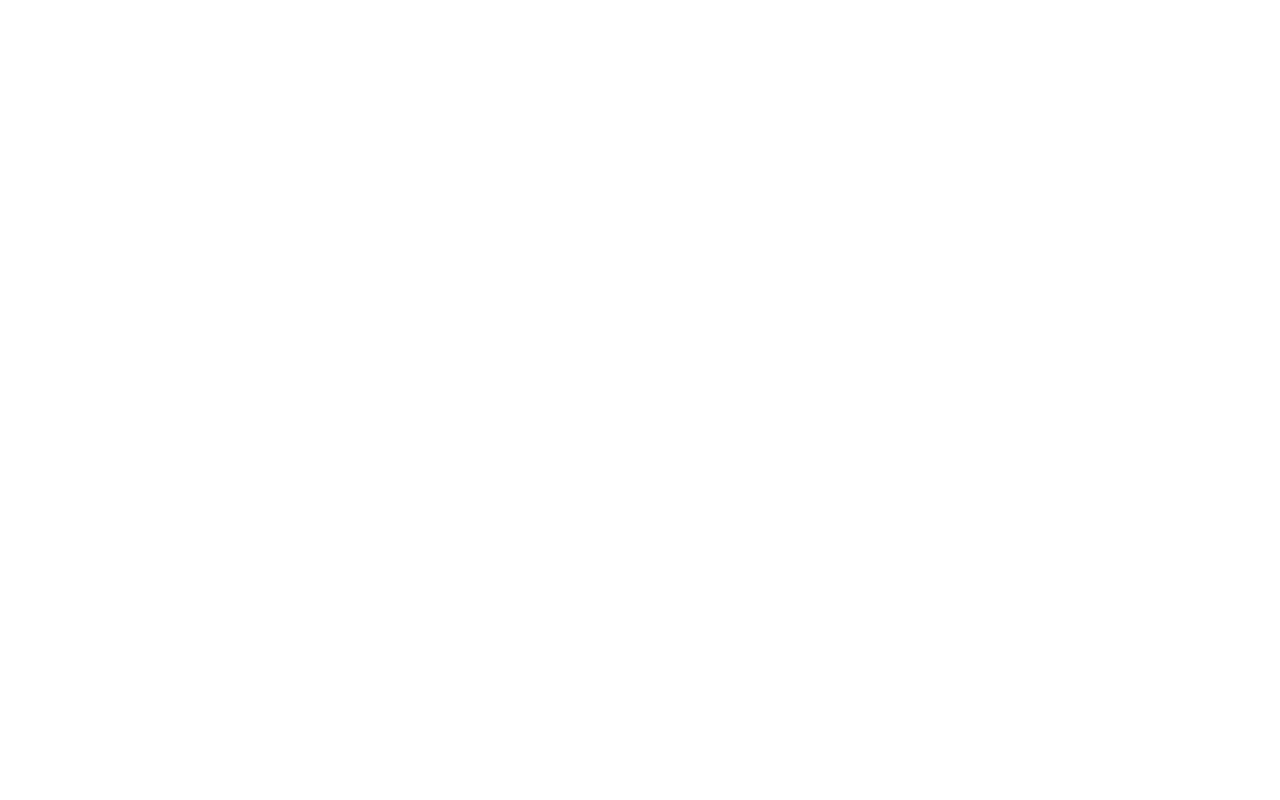
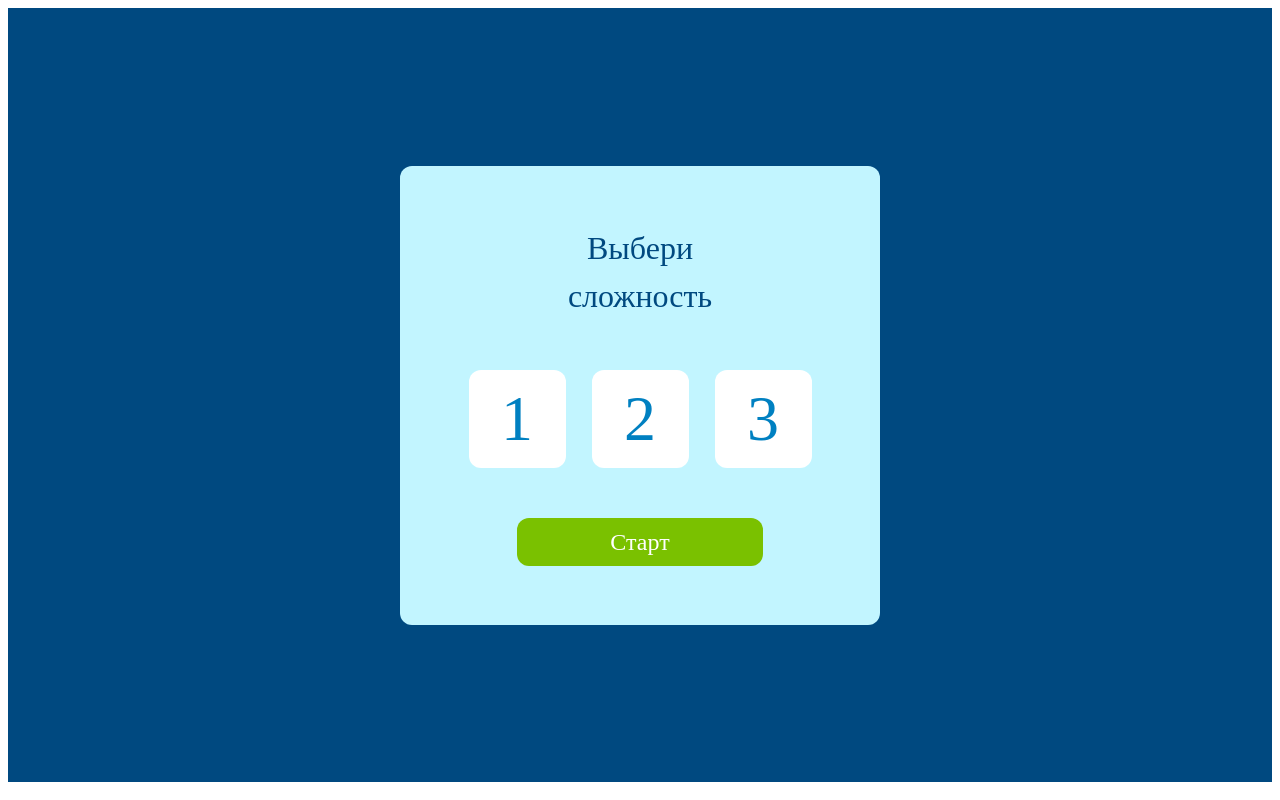
Before and after one commit to VladimirTagarov/Web-dev-instruments, a plain HTML site: page index.html in a window 1280 px wide. Drawn offline with Linux system fonts and the light colour scheme.

Commit message:
Домашнее задание 1

```diff
--- a/index.html
+++ b/index.html
@@ -4,8 +4,19 @@
     <meta charset="UTF-8">
     <meta name="viewport" content="width=device-width, initial-scale=1.0">
     <title>Document</title>
+    <link rel="stylesheet" href="style.css">
 </head>
 <body>
-
+    <div class="page">
+        <div class="choose-level">
+            <h1 class="page__text">Выбери <br>сложность</h1>
+            <div class="levels">
+                <div class="level">1</div>
+                <div class="level">2</div>
+                <div class="level">3</div>
+            </div>
+            <button class="button">Старт</button>
+        </div>
+    </div>
 </body>
 </html>
--- /dev/null
+++ b/style.css
@@ -0,0 +1,66 @@
+.page{
+    height: 774px;
+    background-color: #004980;
+    display: flex;
+    justify-content: center;
+    align-items: center;
+    margin-top: 0px;
+    margin-bottom: 0px;
+}
+.choose-level{
+    width: 480px;
+    height: 459px;
+    border-radius: 12px;
+    background: #C2F5FF;
+    display: flex;
+    justify-content: center;
+    align-items: center;
+    flex-direction: column;
+    gap: 50px;
+
+}
+.page__text{
+    margin-top: 0px;
+    margin-bottom: 0px;
+    color: #004980;
+    font-family: StratosSkyeng;
+    font-style: normal;
+    font-weight: 400;
+    line-height: 48px;
+    text-align: center;
+}
+.levels{
+    display: flex;
+    flex-direction: row;
+    gap: 26px;
+}
+.level{
+    width: 97px;
+    height: 98px;
+    background-color: #ffffff;
+    color: #0080C1;
+    text-align: center;
+    font-size: 64px;
+    font-family: StratosSkyeng;
+    font-style: normal;
+    font-weight: 400;
+    line-height: 72px;
+    border-radius: 12px;
+    display: flex;
+    align-items: center;
+    justify-content: center;
+}
+.button{
+    background-color: #7ac100;
+    border-radius: 12px;
+    border: none;
+    width: 246px;
+    height: 48px;
+    color: #FFF;
+    text-align: center;
+    font-size: 24px;
+    font-family: StratosSkyeng;
+    font-style: normal;
+    font-weight: 400;
+    line-height: 32px;
+}
```
